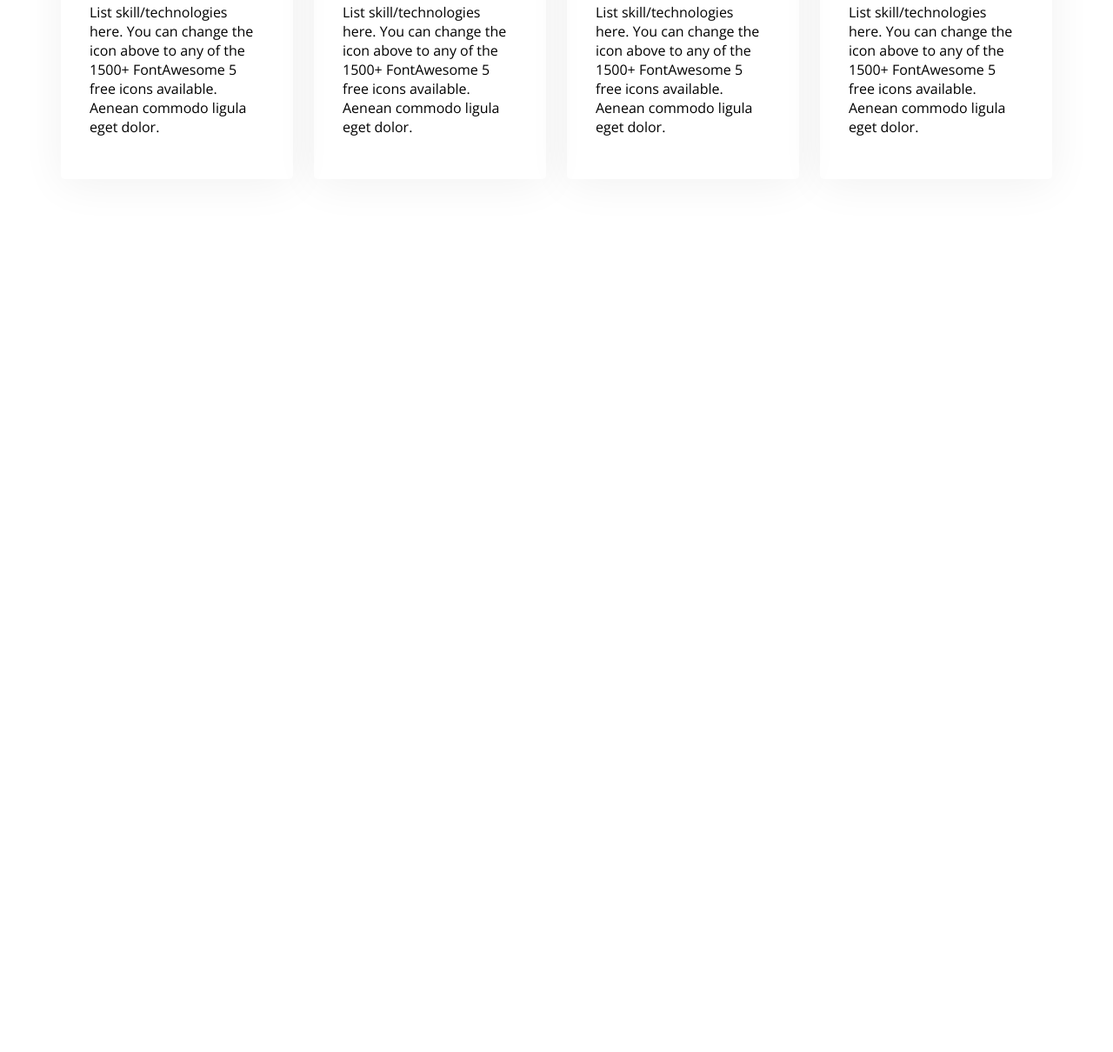
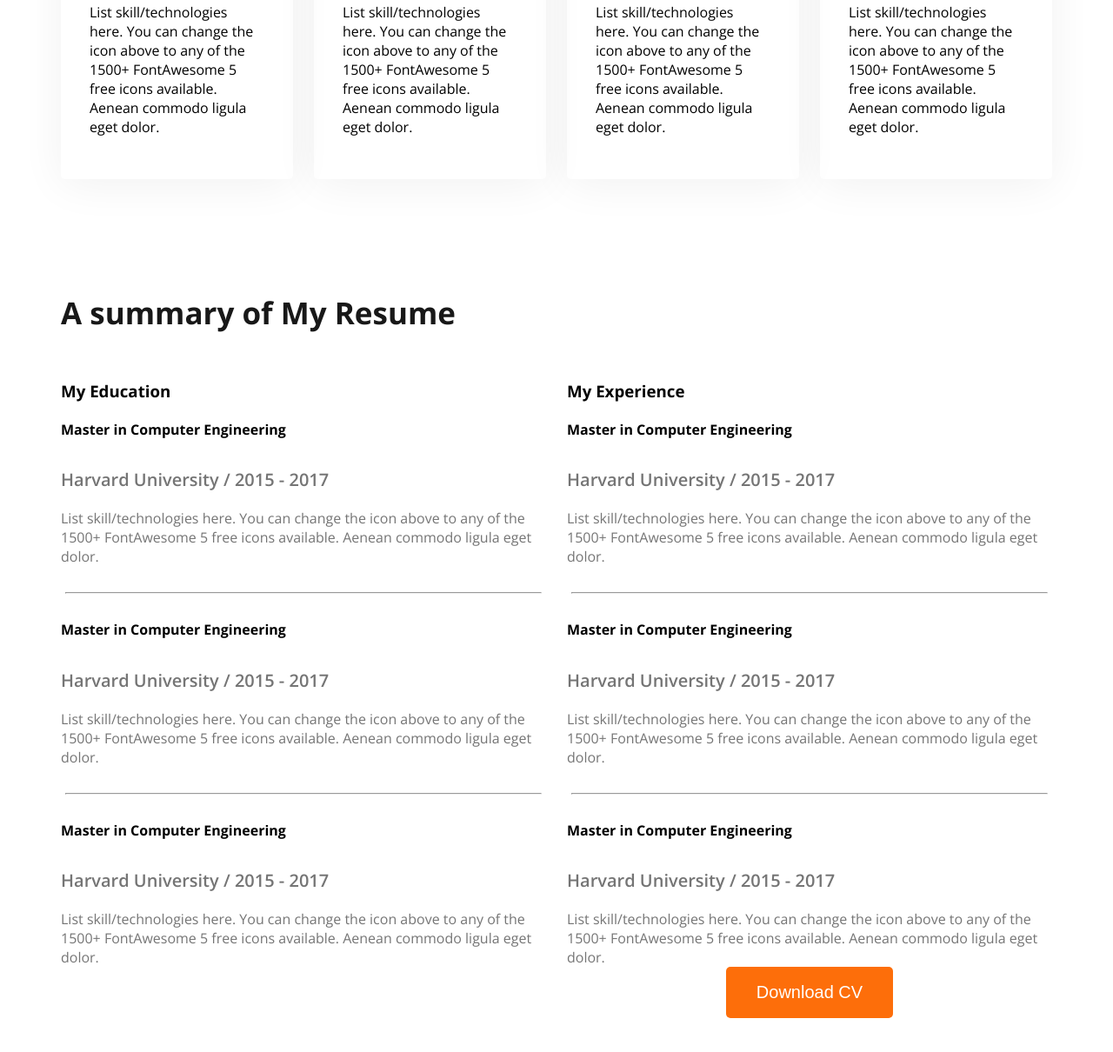
Before and after one commit to Fahim-ajoer/web-dev-portfolio, a plain HTML site: page index.html in a window 1280 px wide. Shown: the part 2057-3267 px from the top of the page at 87% size. Before the commit the page ends 2393 px from the top, so only its background shows below. Drawn offline with nearby package versions, Linux system fonts and the light colour scheme.

Commit message:
sixth commit

```diff
--- a/index.html
+++ b/index.html
@@ -84,6 +84,59 @@
                 </div>
             </div>
          </section>
+         <section class="resume">
+            <h3 class="section-title">A summary of My Resume</h3>
+            <div class="resume-container">
+                <!-- resume-column*2>h3.resume-column-title+.experience*3>h4.experience-title+h5.experience-sub-title+.experience-description -->
+                <div class="resume-column">
+                    <h3 class="resume-column-title">My Education</h3>
+                    <div class="experience">
+                        <h4 class="experience-title">Master in Computer Engineering</h4>
+                        <h5 class="experience-sub-title">Harvard University / 2015 - 2017</h5>
+                        <div class="experience-description">List skill/technologies here. You can change the icon above
+                            to any of the 1500+ FontAwesome 5 free icons available. Aenean commodo ligula eget dolor.</div>
+                    </div>
+                    <hr>
+                    <div class="experience">
+                        <h4 class="experience-title">Master in Computer Engineering</h4>
+                        <h5 class="experience-sub-title">Harvard University / 2015 - 2017</h5>
+                        <div class="experience-description">List skill/technologies here. You can change the icon above
+                            to any of the 1500+ FontAwesome 5 free icons available. Aenean commodo ligula eget dolor.</div>
+                    </div>
+                    <hr>
+                    <div class="experience">
+                        <h4 class="experience-title">Master in Computer Engineering</h4>
+                        <h5 class="experience-sub-title">Harvard University / 2015 - 2017</h5>
+                        <div class="experience-description">List skill/technologies here. You can change the icon above
+                            to any of the 1500+ FontAwesome 5 free icons available. Aenean commodo ligula eget dolor.</div>
+                    </div>
+                </div>
+                <div class="resume-column">
+                    <h3 class="resume-column-title">My Experience</h3>
+                    <div class="experience">
+                        <h4 class="experience-title">Master in Computer Engineering</h4>
+                        <h5 class="experience-sub-title">Harvard University / 2015 - 2017</h5>
+                        <div class="experience-description">List skill/technologies here. You can change the icon above
+                            to any of the 1500+ FontAwesome 5 free icons available. Aenean commodo ligula eget dolor.</div>
+                    </div>
+                    <hr>
+                    <div class="experience">
+                        <h4 class="experience-title">Master in Computer Engineering</h4>
+                        <h5 class="experience-sub-title">Harvard University / 2015 - 2017</h5>
+                        <div class="experience-description">List skill/technologies here. You can change the icon above
+                            to any of the 1500+ FontAwesome 5 free icons available. Aenean commodo ligula eget dolor.</div>
+                    <hr>                    <div class="experience">
+                        <h4 class="experience-title">Master in Computer Engineering</h4>
+                        <h5 class="experience-sub-title">Harvard University / 2015 - 2017</h5>
+                        <div class="experience-description">List skill/technologies here. You can change the icon above
+                            to any of the 1500+ FontAwesome 5 free icons available. Aenean commodo ligula eget dolor.</div>
+
+                </div>
+            </div>
+            <div class="text-center resume-downoad-cv">
+                <button class="btn-primary">Download CV</button>
+            </div>
+         </section>
    </main>
    <footer>
 
--- a/styles/portfolio.css
+++ b/styles/portfolio.css
@@ -126,3 +126,22 @@ main section{
   border-radius: 5px;
   box-shadow: 0px 6px 50px 0 rgba(0, 0, 0, 0.06);
  }
+ /* resume section styles */
+ .resume-container{
+  display: flex;
+  gap: 24px;
+ }
+ .experience-sub-title{
+  font-size: 20px;
+  font-weight: 600;
+  margin-bottom: 20px;
+ }
+ .experience-description,.experience-sub-title{
+  color: #757575;
+ }
+ .resume hr {
+  margin: 30px 5px;
+ }
+ .resume-download-cv{
+  margin-top: 50px;
+ }
```
